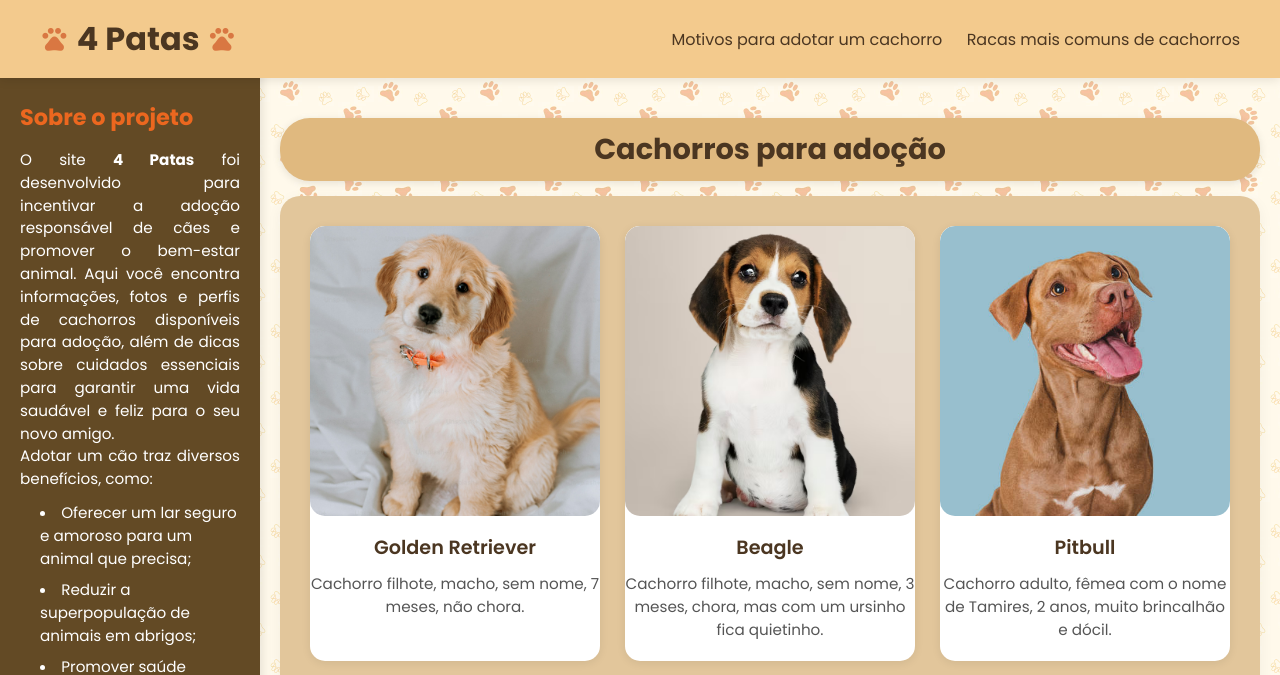
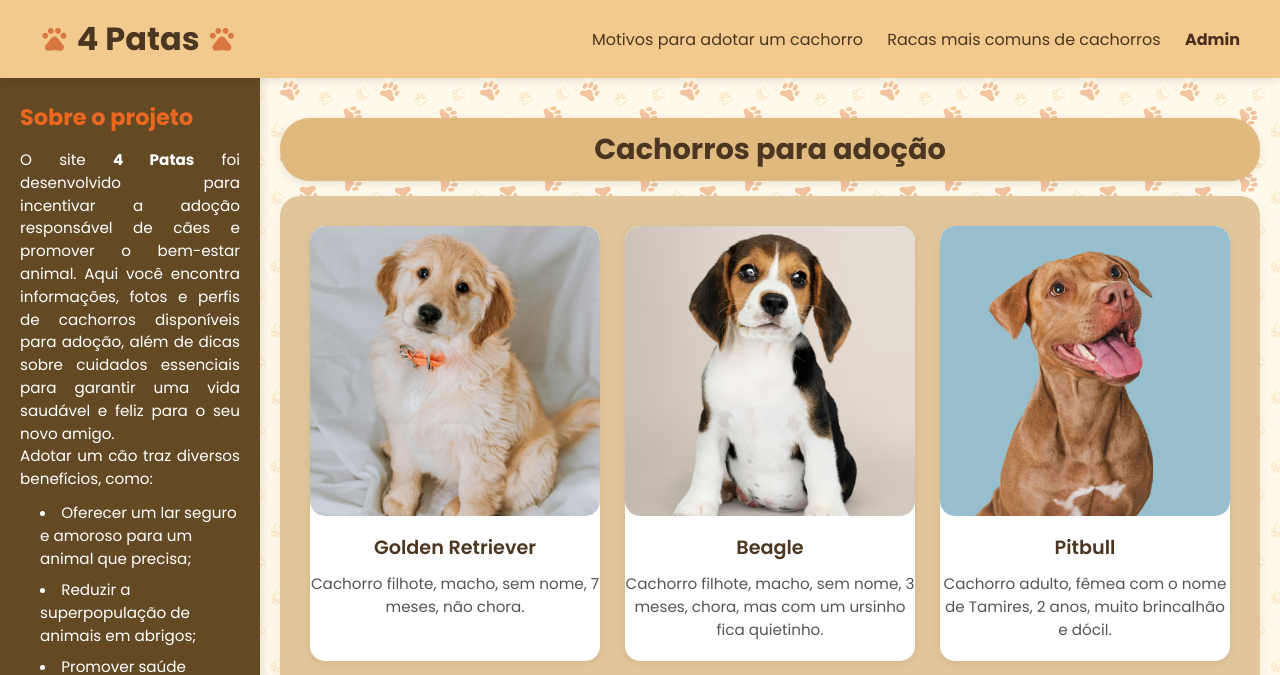
Before and after one commit to JoaoLucas-Silva/Front-end, a plain HTML site: page principal.html in a window 1280 px wide. Shown: the top 675 px of the page. Drawn offline with nearby package versions, Linux system fonts and the light colour scheme.

Commit message:
Adicao do botao da pagina admin

```diff
--- a/principal.html
+++ b/principal.html
@@ -23,6 +23,7 @@
                 target="_blank">Motivos para adotar um cachorro</a>
             <a href="https://portalvet.royalcanin.com.br/saude-e-nutricao/outros-assuntos/racas-mais-populares-no-brasil/"
                 target="_blank">Racas mais comuns de cachorros</a>
+            <a href="admin.html" class="link-admin">Admin</a>
         </nav>
     </header>
 
```
